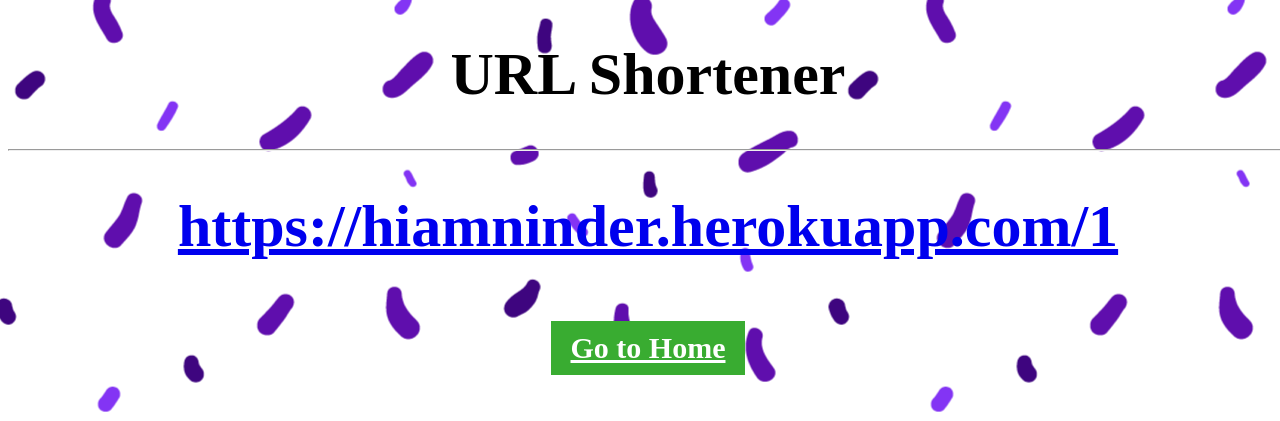
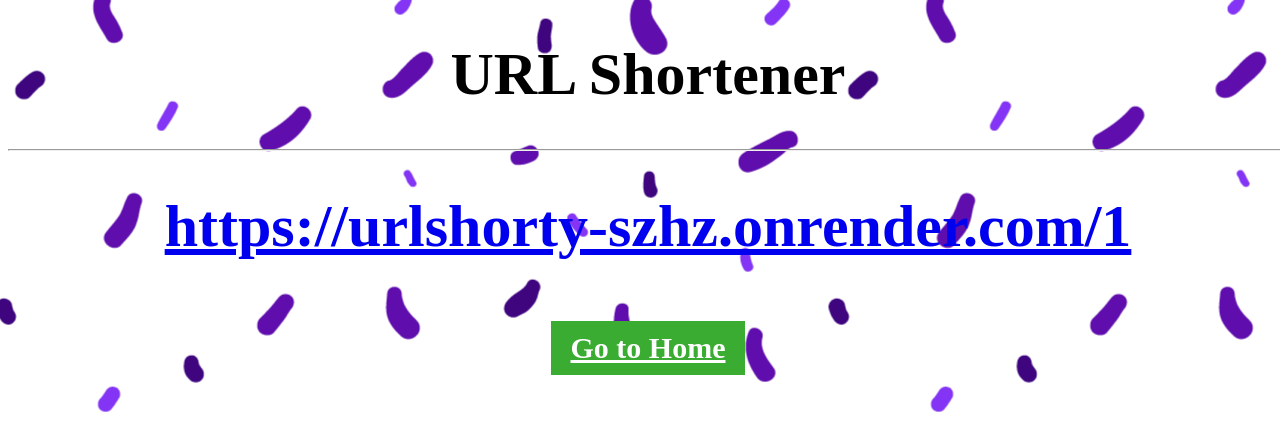
Before and after one commit to amnindersingh12/url-shortener, a Flask app: page /display/1 in a window 1280 px wide. Shown: the top 421 px of the page. Run offline with Flask 2, Linux system fonts and the light colour scheme.

Commit message:
switch from heroku to render

```diff
--- a/templates/notfound.html
+++ b/templates/notfound.html
@@ -33,7 +33,7 @@
 
 							<p>the page you are looking for not avaible!</p>
 
-							<a href="https://hiamninder.herokuapp.com/" style="color: #fff!important;
+							<a href="https://urlshorty-szhz.onrender.com/" style="color: #fff!important;
 							padding: 10px 20px;
 							background: #39ac31;
 							margin: 20px 0;
--- a/templates/shorturl.html
+++ b/templates/shorturl.html
@@ -3,10 +3,10 @@
 
 {% block content %}
 
-<h1><a href="https://hiamninder.herokuapp.com/{{short_url_display}}">https://hiamninder.herokuapp.com/{{short_url_display}}</a></h1>
+<h1><a href="https://urlshorty-szhz.onrender.com/{{short_url_display}}">https://urlshorty-szhz.onrender.com/{{short_url_display}}</a></h1>
 
 
-    <a href="https://hiamninder.herokuapp.com/" style="color: #fff!important;
+    <a href="https://urlshorty-szhz.onrender.com/" style="color: #fff!important;
 							padding: 10px 20px;
 							background: #39ac31;
 							margin: 20px 0;
```
Also changed, not shown: .gitpod.yml (added), README.md, urls.db.
